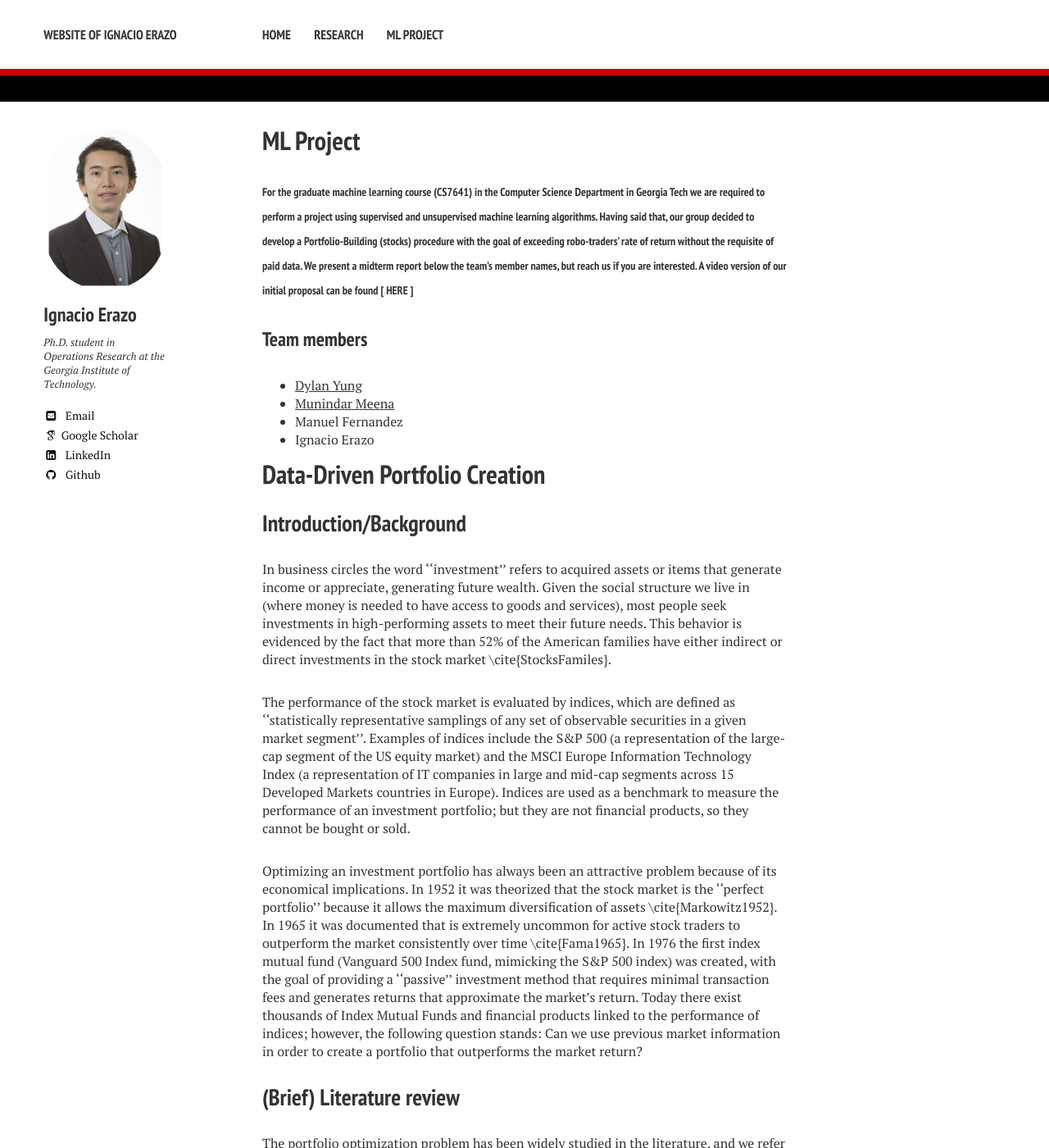
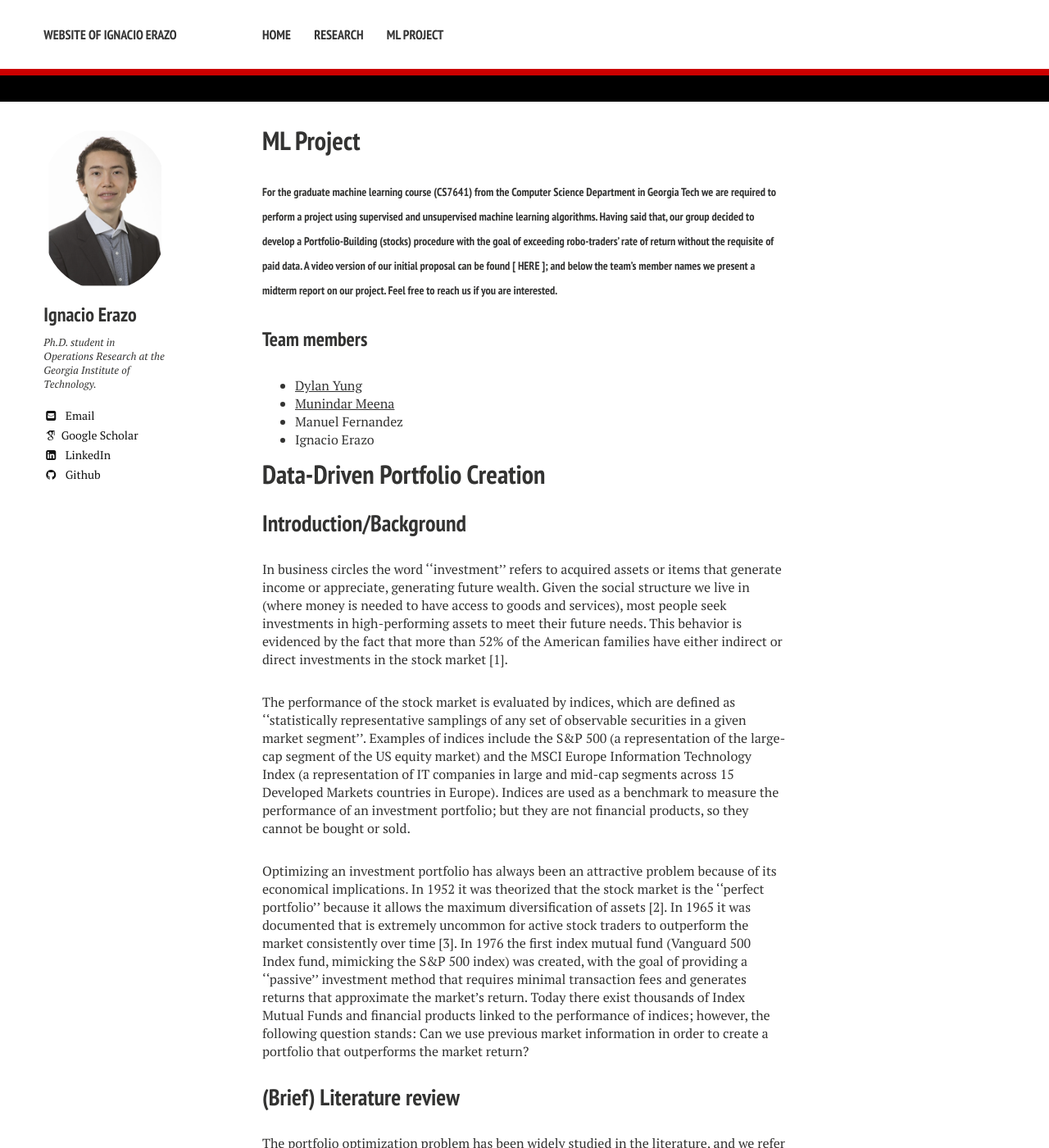
Before and after one commit to ierazo/ierazo.github.io, a Jekyll site: the page built from Machine_Learning_Project.md, in a window 1280 px wide and 1400 px high. Shown: the whole window at 82% size. Built offline with Jekyll 4.4.1, drawn with Linux system fonts in a browser that asks for light colours; nearby versions of some CDN libraries; some web fonts are replaced; some of the changed text lies outside the part shown.

Commit message:
Update Machine_Learning_Project.md
Intro fixed

```diff
--- a/Machine_Learning_Project.md
+++ b/Machine_Learning_Project.md
@@ -4,7 +4,7 @@ title: ML Project
 excerpt: "Recent Presentations"
 ---
 
-###### For the graduate machine learning course (CS7641) in the Computer Science Department in Georgia Tech we are required to perform a project using supervised and unsupervised machine learning algorithms. Having said that, our group decided to develop a Portfolio-Building (stocks) procedure with the goal of exceeding robo-traders' rate of return without the requisite of paid data. We present a midterm report below the team's member names, but reach us if you are interested. A video version of our initial proposal can be found [ [HERE](https://www.youtube.com/watch?v=NICXLeaeBtY) ]
+###### For the graduate machine learning course (CS7641) from the Computer Science Department in Georgia Tech we are required to perform a project using supervised and unsupervised machine learning algorithms. Having said that, our group decided to develop a Portfolio-Building (stocks) procedure with the goal of exceeding robo-traders' rate of return without the requisite of paid data. A video version of our initial proposal can be found [ [HERE](https://www.youtube.com/watch?v=NICXLeaeBtY) ]; and below the team's member names we present a midterm report on our project. Feel free to reach us if you are interested.
 
 ### Team members
 - [Dylan Yung](https://www.linkedin.com/in/dylan-yung-4544a6149/)
@@ -14,12 +14,12 @@ excerpt: "Recent Presentations"
 
 # **Data-Driven Portfolio Creation**
 ## Introduction/Background
-In business circles the word ''investment'' refers to acquired assets or items that generate income or appreciate, generating future wealth. Given the social structure we live in (where money is needed to have access to goods and services), most people seek investments in high-performing assets to meet their future needs. This behavior is evidenced by the fact that more than 52% of the American families have either indirect or direct investments in the stock market \cite{StocksFamiles}.
+In business circles the word ''investment'' refers to acquired assets or items that generate income or appreciate, generating future wealth. Given the social structure we live in (where money is needed to have access to goods and services), most people seek investments in high-performing assets to meet their future needs. This behavior is evidenced by the fact that more than 52% of the American families have either indirect or direct investments in the stock market [1].
 
 The performance of the stock market is evaluated by indices, which are defined as ''statistically representative samplings of any set of observable securities in a given market segment''. Examples of indices include the S&P 500 (a representation of the large-cap segment of the US equity market) and the MSCI Europe Information Technology Index (a representation of IT companies in large and mid-cap segments across 15 Developed
 Markets countries in Europe). Indices are used as a benchmark to measure the performance of an investment portfolio; but they are not financial products, so they cannot be bought or sold.
 
-Optimizing an investment portfolio has always been an attractive problem because of its economical implications. In 1952 it was theorized that the stock market is the ''perfect portfolio'' because it allows the maximum diversification of assets \cite{Markowitz1952}. In 1965 it was documented that is extremely uncommon for active stock traders to outperform the market consistently over time \cite{Fama1965}. In 1976 the first index mutual fund (Vanguard 500 Index fund, mimicking the S&P 500 index) was created, with the goal of providing a ''passive'' investment method that requires minimal transaction fees and generates returns that approximate the market's return. Today there exist thousands of Index Mutual Funds and financial products linked to the performance of indices; however, the following question stands: Can we use previous market information in order to create a portfolio that outperforms the market return?
+Optimizing an investment portfolio has always been an attractive problem because of its economical implications. In 1952 it was theorized that the stock market is the ''perfect portfolio'' because it allows the maximum diversification of assets [2]. In 1965 it was documented that is extremely uncommon for active stock traders to outperform the market consistently over time [3]. In 1976 the first index mutual fund (Vanguard 500 Index fund, mimicking the S&P 500 index) was created, with the goal of providing a ''passive'' investment method that requires minimal transaction fees and generates returns that approximate the market's return. Today there exist thousands of Index Mutual Funds and financial products linked to the performance of indices; however, the following question stands: Can we use previous market information in order to create a portfolio that outperforms the market return?
 
 ## (Brief) Literature review
 The portfolio optimization problem has been widely studied in the literature, and we refer the reader to [8] for a comprehensive review. Machine learning methods have also been used to tackle this problem [7][5].
```
Also changed, not shown: other parts of Machine_Learning_Project.md (+4 -4 lines).
